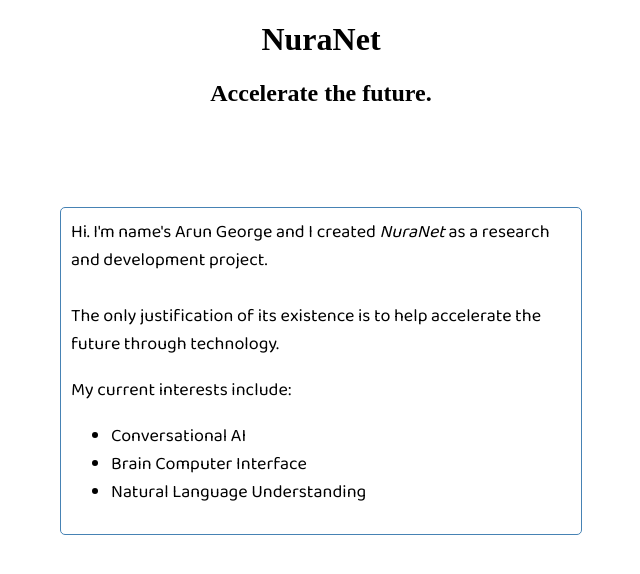
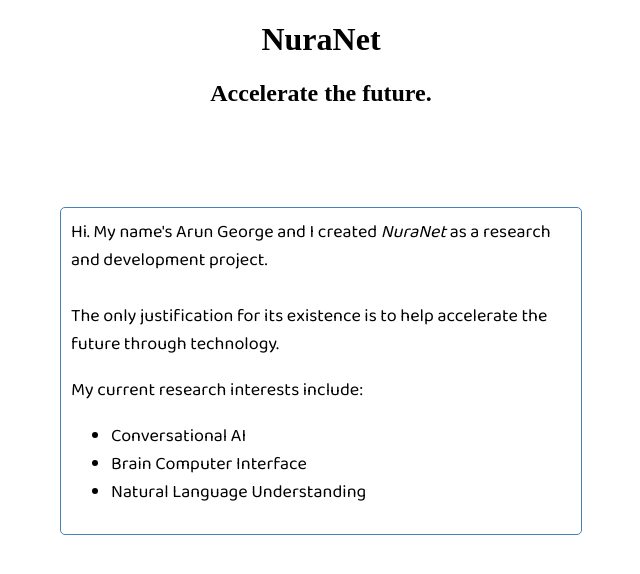
Before and after one commit to NuraNet/mvue, a Vue app: page / in a window 1280 px wide. Shown: the top 574 px of the page, without its empty margins (319-959 px from the left). Built offline with nearby package versions, Linux system fonts and the light colour scheme; a web font is replaced by a local one.

Commit message:
Updated template txt for About

```diff
--- a/src/components/AboutBlock.vue
+++ b/src/components/AboutBlock.vue
@@ -1,7 +1,7 @@
 <template>
-Hi. I'm name's Arun George and I created <i>NuraNet</i> as a research and development project. <br><br>
-The only justification of its existence is to help accelerate the future through technology. <p></p>
-My current interests include:
+Hi. My name's Arun George and I created <i>NuraNet</i> as a research and development project. <br><br>
+The only justification for its existence is to help accelerate the future through technology. <p></p>
+My current research interests include:
 <ul>
   <li v-for="item in interests" :key="item">{{item}}</li>
 </ul>
```
Also changed, not shown: 1 other file (tests, documents, lock files or other folders).
